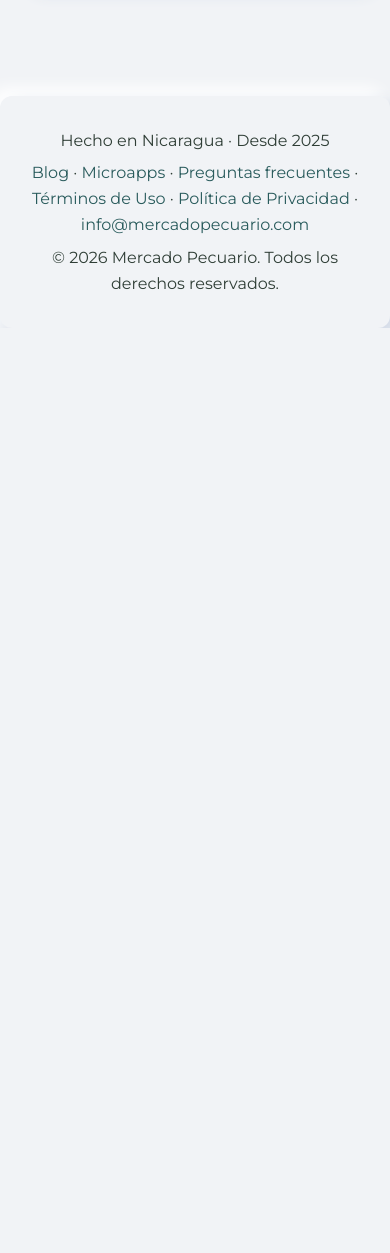
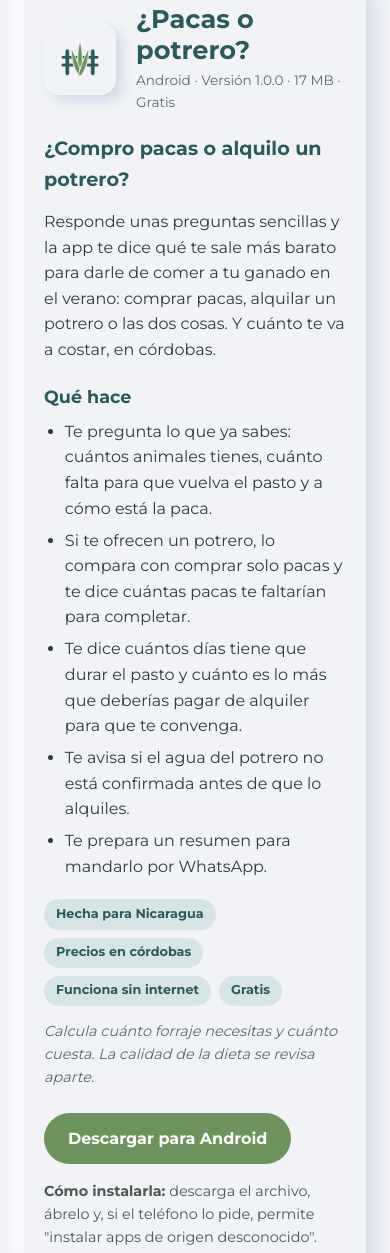
Before and after one commit to meagrivera/mercadopecuario, a plain HTML site: page microapps/index.html in a window 390 px wide. Shown: the part 1579-2832 px from the top of the page. Before the commit the page ends 1907 px from the top, so only its background shows below. Drawn offline with Linux system fonts and the light colour scheme; no server answers.

Commit message:
Microapps: agregar ¿Pacas o potrero?
- Ficha en /microapps/ con botón de descarga, contador y
  MobileApplication en JSON-LD
- El APK se publica como release de GitHub (pacas-o-potrero-v1.0.0)
- llms.txt y meta description actualizados

Co-Authored-By: Claude Opus 5.5 <noreply@anthropic.com>

```diff
--- a/microapps/index.html
+++ b/microapps/index.html
@@ -18,7 +18,7 @@
   <link rel="canonical" href="https://mercadopecuario.com/microapps/" />
   <link rel="icon" href="/favicon.ico" type="image/x-icon" />
 
-  <meta name="description" content="Microapps gratuitas de Mercado Pecuario para ganaderos: herramientas sencillas que funcionan sin internet. Vendo mi vaca te ayuda a decidir si vender o quedarte con tu vaca." />
+  <meta name="description" content="Microapps gratuitas de Mercado Pecuario para ganaderos: herramientas sencillas que funcionan sin internet. Vendo mi vaca te ayuda a decidir si vender o quedarte con tu vaca; ¿Pacas o potrero? te dice qué sale más barato para alimentar tu ganado en el verano." />
   <meta name="robots" content="index, follow" />
   <meta name="theme-color" content="#295b5c" />
 
@@ -41,6 +41,23 @@
     "url": "https://mercadopecuario.com/microapps/#vendo-mi-vaca",
     "downloadUrl": "https://github.com/meagrivera/mercadopecuario/releases/download/vendo-mi-vaca-v1.1.0/vendo-mi-vaca.apk",
     "image": "https://mercadopecuario.com/microapps/img/vendo-mi-vaca.png",
+    "offers": {"@type": "Offer", "price": "0", "priceCurrency": "USD"},
+    "publisher": {"@id": "https://mercadopecuario.com/#organizacion", "@type": "Organization", "name": "Mercado Pecuario"}
+  }
+  </script>
+  <script type="application/ld+json">
+  {
+    "@context": "https://schema.org",
+    "@type": "MobileApplication",
+    "name": "¿Pacas o potrero?",
+    "operatingSystem": "Android",
+    "applicationCategory": "UtilitiesApplication",
+    "softwareVersion": "1.0.0",
+    "inLanguage": "es",
+    "description": "Responde unas preguntas sencillas y la app te dice qué te sale más barato para alimentar a tu ganado en el verano: comprar pacas, alquilar un potrero o las dos cosas, y cuánto cuesta en córdobas. Funciona sin internet.",
+    "url": "https://mercadopecuario.com/microapps/#pacas-o-potrero",
+    "downloadUrl": "https://github.com/meagrivera/mercadopecuario/releases/download/pacas-o-potrero-v1.0.0/pacas-o-potrero.apk",
+    "image": "https://mercadopecuario.com/microapps/img/pacas-o-potrero.png",
     "offers": {"@type": "Offer", "price": "0", "priceCurrency": "USD"},
     "publisher": {"@id": "https://mercadopecuario.com/#organizacion", "@type": "Organization", "name": "Mercado Pecuario"}
   }
@@ -129,6 +146,52 @@
         permite "instalar apps de origen desconocido".
       </p>
     </article>
+
+    <article class="app-card neomorph" id="pacas-o-potrero">
+      <div class="app-head">
+        <img class="app-icon" src="/microapps/img/pacas-o-potrero.png" alt="Ícono de ¿Pacas o potrero?" width="96" height="96" loading="lazy" />
+        <div>
+          <h2>¿Pacas o potrero?</h2>
+          <p class="app-meta">Android · Versión 1.0.0 · 17 MB · Gratis</p>
+          <p class="app-downloads" data-app="pacas-o-potrero" hidden>
+            <strong class="app-downloads-num">0</strong> <span class="app-downloads-label">descargas</span>
+          </p>
+        </div>
+      </div>
+
+      <p class="app-tagline">¿Compro pacas o alquilo un potrero?</p>
+      <p>
+        Responde unas preguntas sencillas y la app te dice qué te sale más barato para darle de comer
+        a tu ganado en el verano: comprar pacas, alquilar un potrero o las dos cosas. Y cuánto te va a costar, en córdobas.
+      </p>
+
+      <h3>Qué hace</h3>
+      <ul>
+        <li>Te pregunta lo que ya sabes: cuántos animales tienes, cuánto falta para que vuelva el pasto y a cómo está la paca.</li>
+        <li>Si te ofrecen un potrero, lo compara con comprar solo pacas y te dice cuántas pacas te faltarían para completar.</li>
+        <li>Te dice cuántos días tiene que durar el pasto y cuánto es lo más que deberías pagar de alquiler para que te convenga.</li>
+        <li>Te avisa si el agua del potrero no está confirmada antes de que lo alquiles.</li>
+        <li>Te prepara un resumen para mandarlo por WhatsApp.</li>
+      </ul>
+
+      <p class="app-badges">
+        <span>Hecha para Nicaragua</span>
+        <span>Precios en córdobas</span>
+        <span>Funciona sin internet</span>
+        <span>Gratis</span>
+      </p>
+
+      <p class="app-note">Calcula cuánto forraje necesitas y cuánto cuesta. La calidad de la dieta se revisa aparte.</p>
+
+      <div class="app-actions">
+        <a class="btn" href="https://github.com/meagrivera/mercadopecuario/releases/download/pacas-o-potrero-v1.0.0/pacas-o-potrero.apk" data-app-download="pacas-o-potrero">Descargar para Android</a>
+      </div>
+
+      <p class="app-install">
+        <strong>Cómo instalarla:</strong> descarga el archivo, ábrelo y, si el teléfono lo pide,
+        permite "instalar apps de origen desconocido".
+      </p>
+    </article>
   </main>
 
   <footer class="footer neomorph" role="contentinfo">
```
Also changed, not shown: llms.txt, microapps/img/pacas-o-potrero.png (added).
